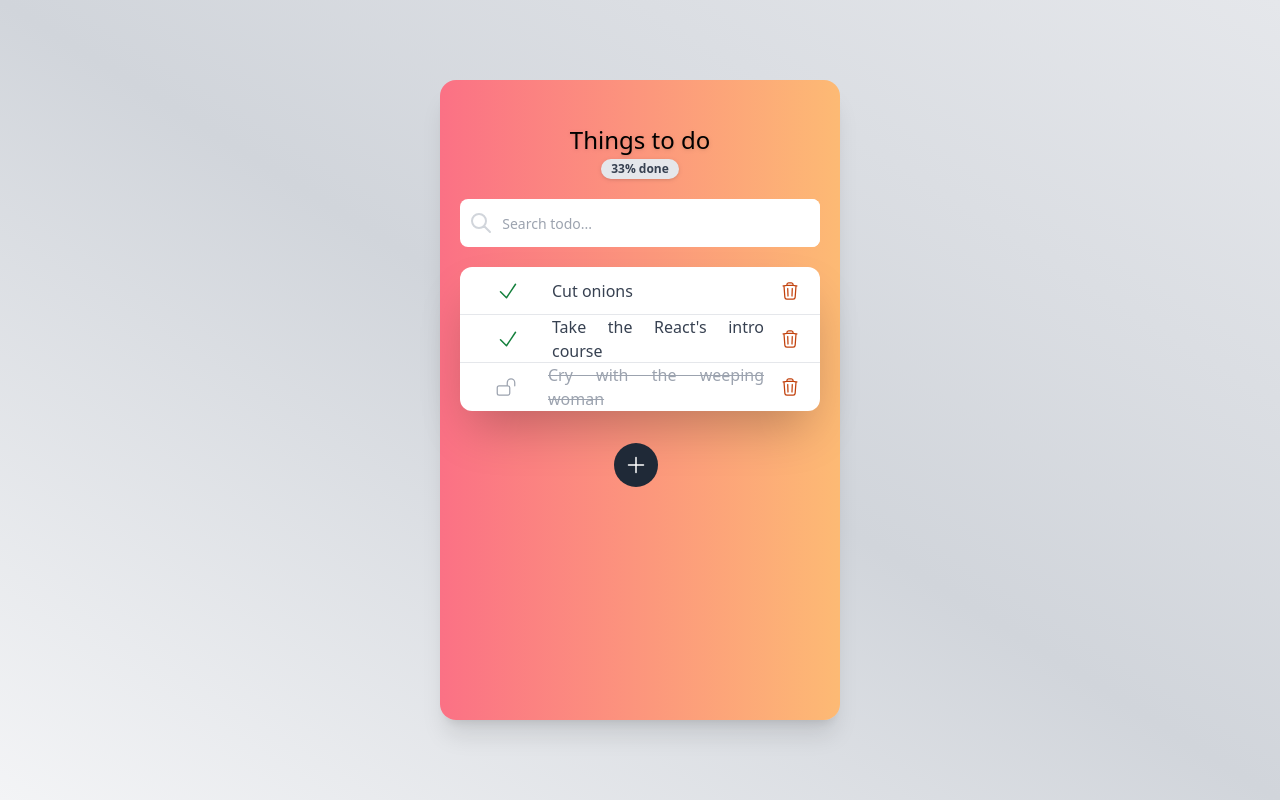
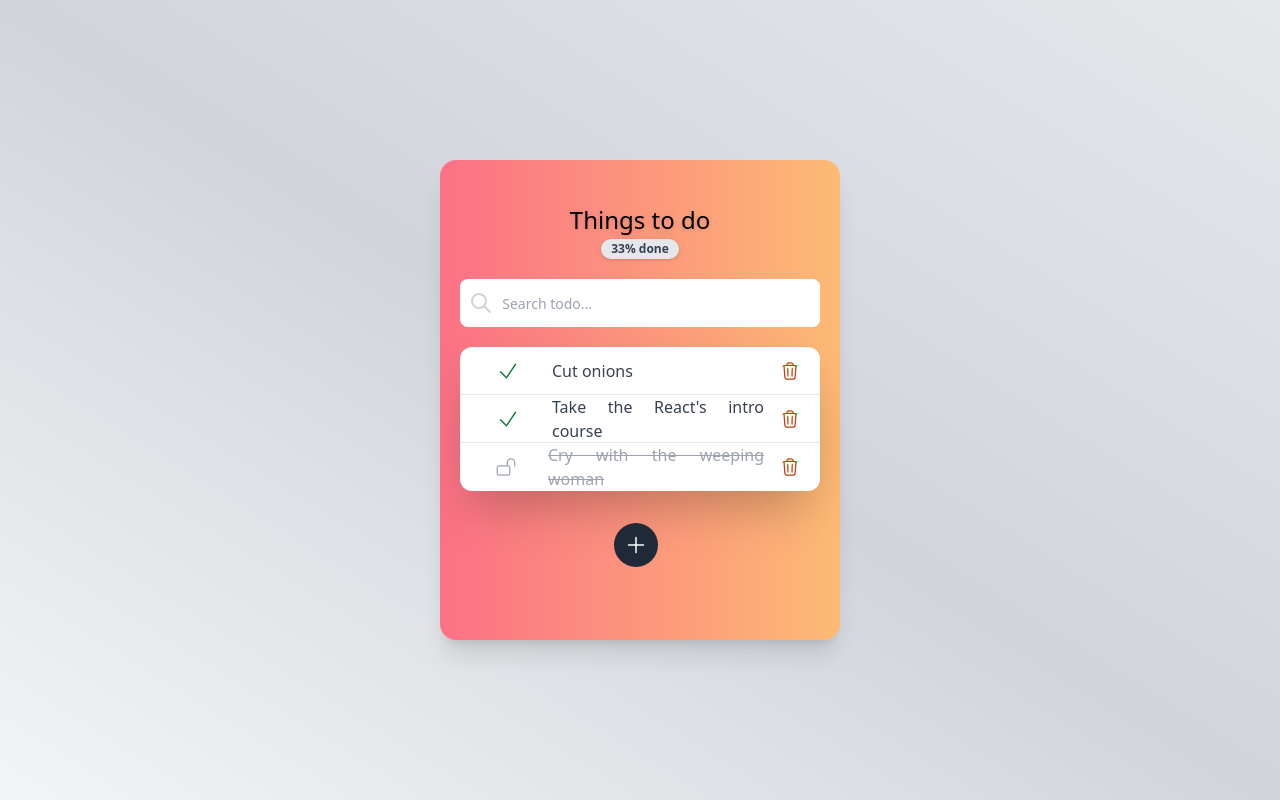
Before and after one commit to gerrcass/platzi-todo-machine, a React (Vite) app: page / in a window 1280 px wide. Built offline with nearby package versions, Linux system fonts and the light colour scheme.

Commit message:
TodoForm components completed

```diff
--- a/src/components/Card.jsx
+++ b/src/components/Card.jsx
@@ -2,7 +2,7 @@
 const Card = ({ children }) => {
     return (
         <div className='h-screen flex flex-col justify-center items-center bg-gradient-to-bl from-gray-200 via-gray-300 to-gray-100'>
-            <div className="w-[25rem] h-[40rem] px-5 py-12 rounded-2xl shadow-xl bg-gradient-to-r from-rose-400 to-orange-300 text-center">
+            <div className="overflow-y-auto  w-[25rem] h-[30rem] px-5 py-12 rounded-2xl shadow-xl bg-gradient-to-r from-rose-400 to-orange-300 text-center">
                 {children}
             </div>
         </div>
```
